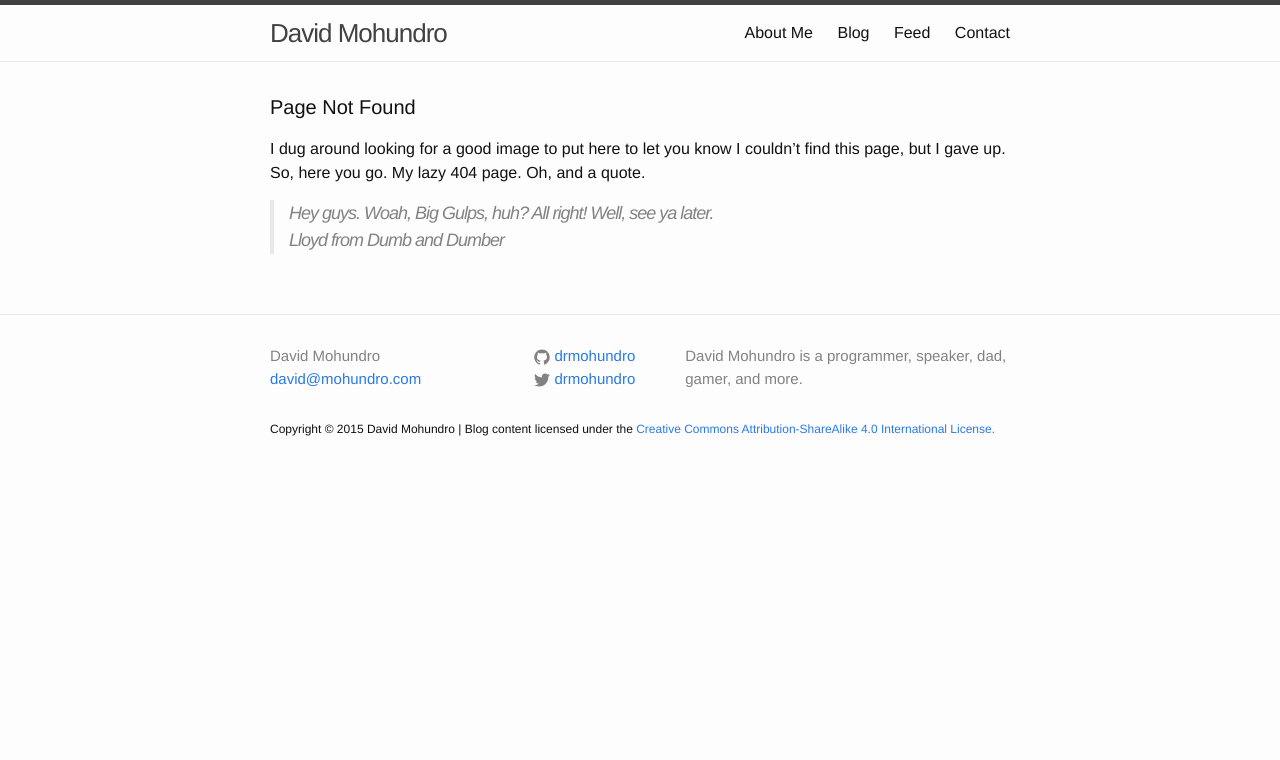
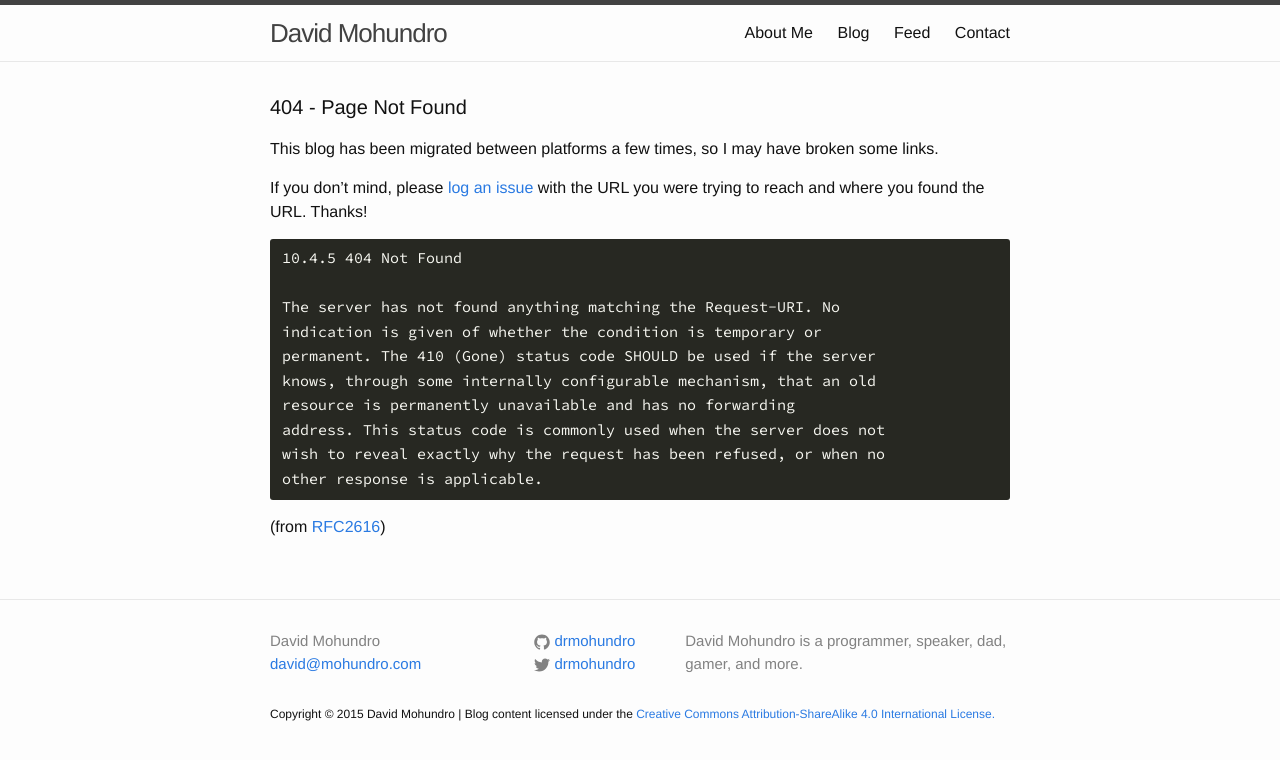
Before and after one commit to drmohundro/drmohundro.github.io, a Jekyll site: the page built from 404.md, in a window 1280 px wide. Shown: the top 760 px of the page. Built offline with Jekyll 4.4.1, drawn with Linux system fonts in a browser that asks for light colours.

Commit message:
Clean up the 404 page

```diff
--- a/404.md
+++ b/404.md
@@ -1,13 +1,25 @@
 ---
 layout: page
-title: Page Not Found
+title: 404 - Page Not Found
 permalink: /404/
 ---
 
-I dug around looking for a good image to put here to let you know I couldn't find
-this page, but I gave up. So, here you go. My lazy 404 page. Oh, and a quote.
+This blog has been migrated between platforms a few times, so I may have broken some links.
 
-<blockquote cite="http://www.imdb.com/title/tt0109686/quotes?qt0503734">
-  Hey guys. Woah, Big Gulps, huh? All right! Well, see ya later.
-  <div class="attributed">Lloyd from Dumb and Dumber</div>
-</blockquote>
+If you don't mind, please [log an issue](https://github.com/drmohundro/drmohundro.github.io/issues/new)
+with the URL you were trying to reach and where you found the URL. Thanks!
+
+{% highlight text %}
+10.4.5 404 Not Found
+
+The server has not found anything matching the Request-URI. No
+indication is given of whether the condition is temporary or
+permanent. The 410 (Gone) status code SHOULD be used if the server
+knows, through some internally configurable mechanism, that an old
+resource is permanently unavailable and has no forwarding
+address. This status code is commonly used when the server does not
+wish to reveal exactly why the request has been refused, or when no
+other response is applicable.
+{% endhighlight %}
+
+(from [RFC2616](http://www.w3.org/Protocols/rfc2616/rfc2616-sec10.html#sec10.4.5))
```
